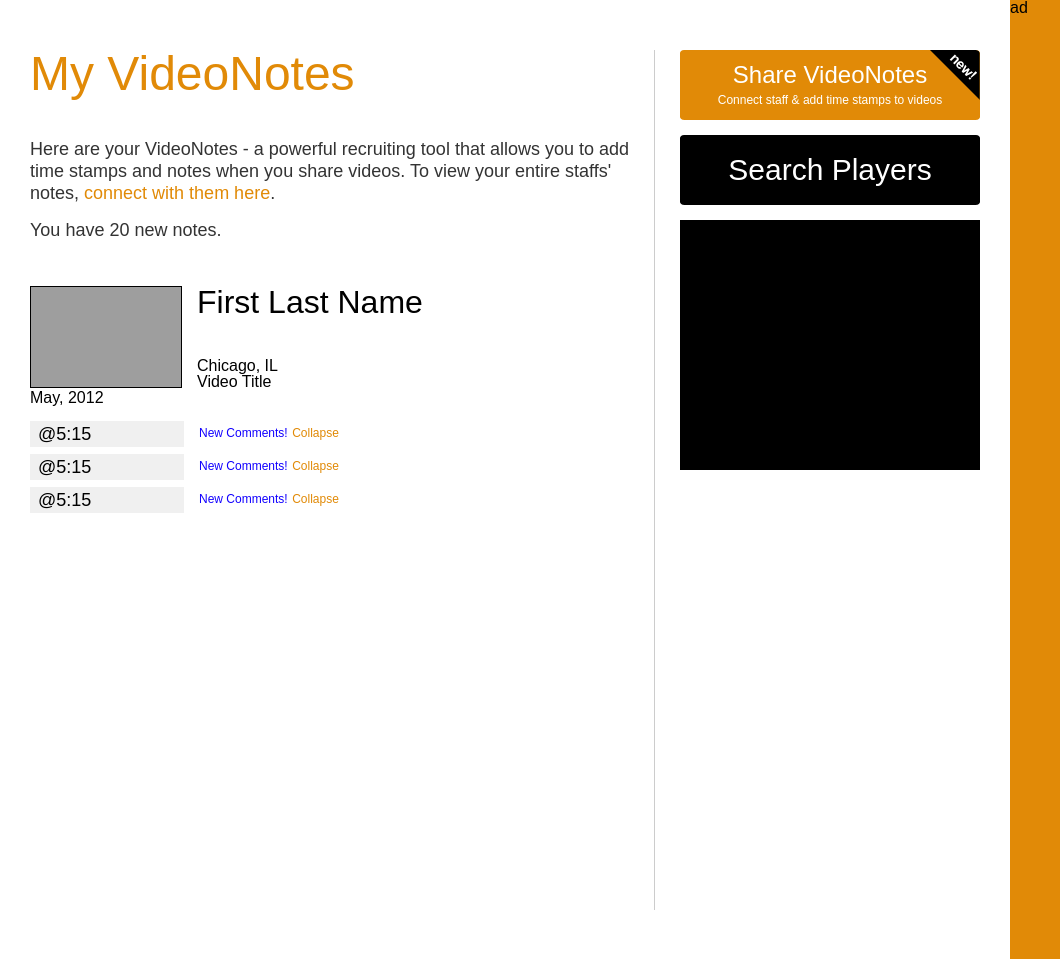
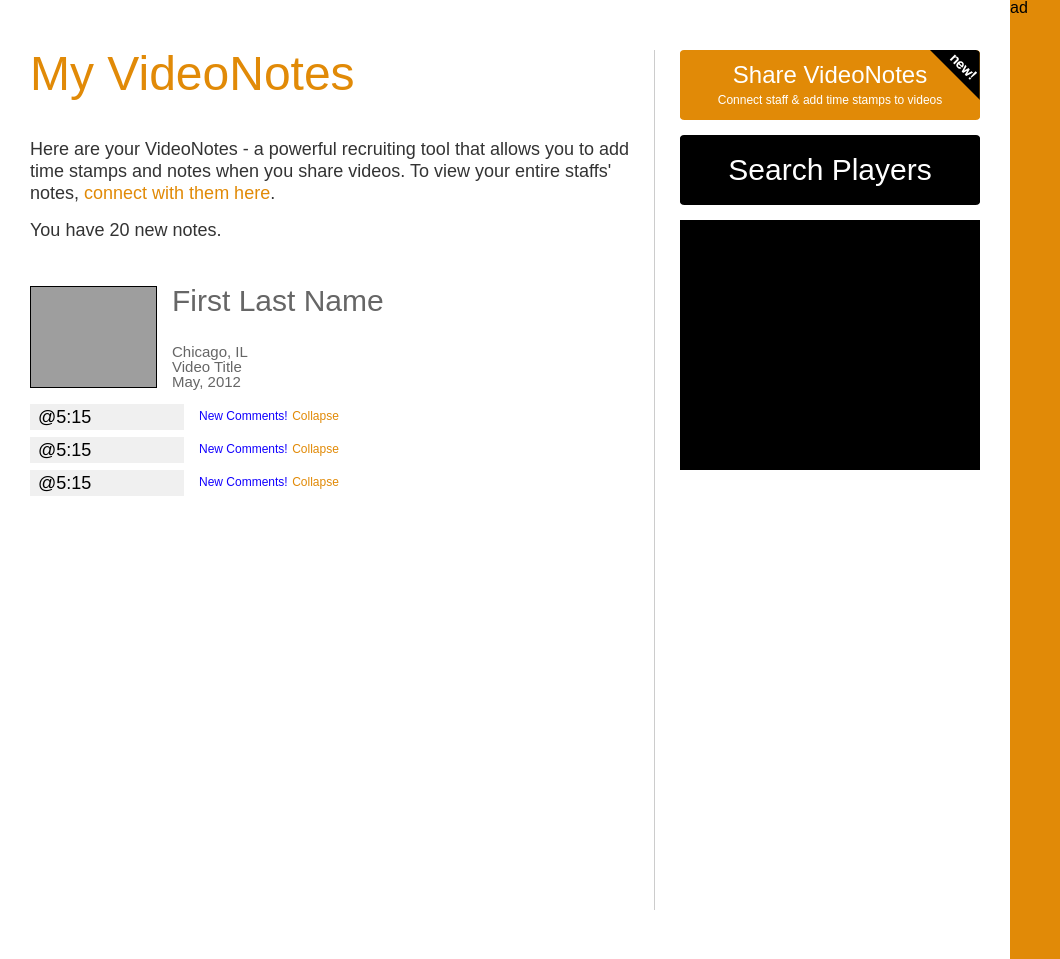
Before and after one commit to dasfisch/tapeplay, a PHP site: the page made by templates/videonotes.php in a window 1280 px wide. Shown: the part 76-1035 px from the top of the page, without its empty margins (0-1060 px from the left). Run offline with PHP 8.4, Linux system fonts and the light colour scheme; the template is opened without the code that fills it, so the values that code supplies are empty; grey boxes are pictures that could not be loaded.

Commit message:
Fix for ticket:31

```diff
--- a/css/tapeplay.css
+++ b/css/tapeplay.css
@@ -1593,7 +1593,8 @@ a {
 }
 
 #tapeplay #main #accountLeft #notes .note {
-
+    float: left;
+    width: 400px;
 }
 
 #tapeplay #main #accountLeft #notes .note .top {
@@ -1602,12 +1603,29 @@ a {
     width: 100%;
 }
 
+#tapeplay #main #accountLeft #notes .note .top .info {
+    float: left;
+}
+
+#tapeplay #main #accountLeft #notes .note .top .info h3 {
+    color: #666;
+    font-size: 30px;
+    margin-bottom: 28px;
+}
+
+#tapeplay #main #accountLeft #notes .note .top .info .date,
+#tapeplay #main #accountLeft #notes .note .top .info .position,
+#tapeplay #main #accountLeft #notes .note .top .info .title {
+    color: #666;
+    font-size: 15px;
+}
+
 #tapeplay #main #accountLeft #notes .note .top .resultImage {
     border: 1px solid black;
     float: left;
     height: 100px;
     margin-right: 15px;
-    width: 150px;
+    width: 125px;
 }
 
 #tapeplay #main #accountLeft #notes .note .accordion {
@@ -1668,6 +1686,7 @@ a {
 
 #tapeplay #main #accountLeft #notes .note .accordion .singleNote .single .italic {
     color: #666;
+    font-size: 18px;
     font-style: italic;
 }
 
--- a/js/tapeplay.js
+++ b/js/tapeplay.js
@@ -46,7 +46,15 @@ jQuery(document).ready(function(){
     });
 
     jQuery('.accordion .header').click(function() {
-        jQuery(this).next().slideToggle('slow');
+        var clicked = jQuery(this);
+
+        jQuery(this).next().slideToggle('slow', function() {
+            var curText = clicked.children('p').children('.collapse').html();
+
+            curText = (curText == 'Collapse') ? 'Expand' : 'Collapse';
+
+            clicked.children('p').children('.collapse').html(curText);
+        });
 
         return false;
     }).next().hide();
--- a/templates/videonotes.php
+++ b/templates/videonotes.php
@@ -23,7 +23,7 @@
                         <div class="time">@5:15</div>
                         <p>
                             <span class="new">New Comments!</span>
-                            <a>Collapse</a>
+                            <a class="collapse">Collapse</a>
                         </p>
                     </div>
                     <div class="singleNote">
@@ -67,7 +67,7 @@
                         <div class="time">@5:15</div>
                         <p>
                             <span class="new">New Comments!</span>
-                            <a>Collapse</a>
+                            <a class="collapse">Collapse</a>
                         </p>
                     </div>
                     <div class="singleNote">
@@ -111,7 +111,7 @@
                         <div class="time">@5:15</div>
                         <p>
                             <span class="new">New Comments!</span>
-                            <a>Collapse</a>
+                            <a class="collapse">Collapse</a>
                         </p>
                     </div>
                     <div class="singleNote">
```
